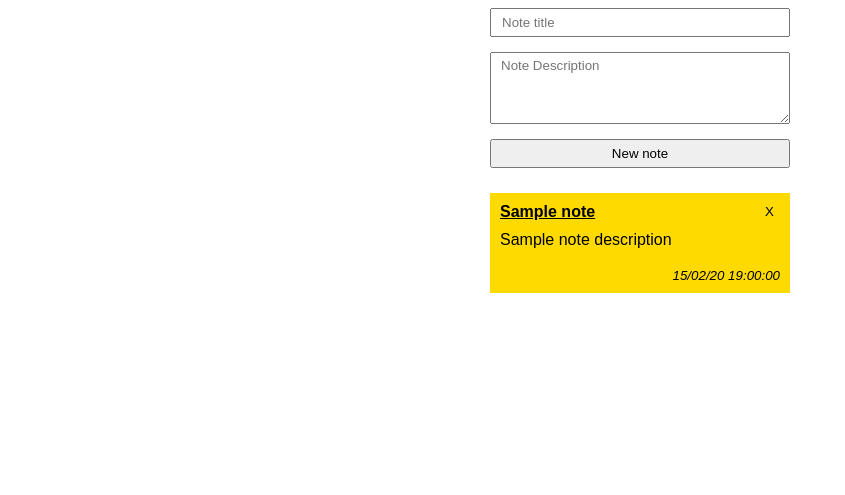
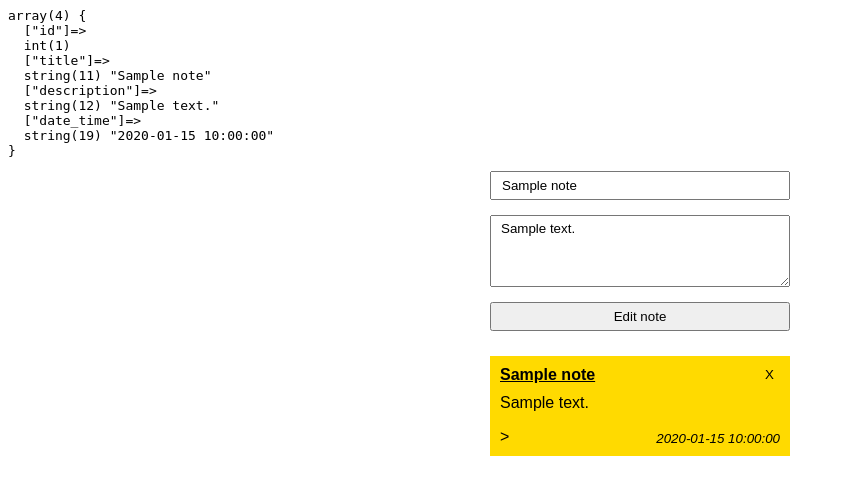
Before and after one commit to kivelofff/Codeholic-php, a PHP site: page /?id=1 in a window 1280 px wide. Shown: the top 495 px of the page, without its empty margins (0-845 px from the left). Run offline with PHP 8.4, Linux system fonts and the light colour scheme; tables that the repository leaves empty or names only in its code hold one stand-in row (values such as "Sample post").

Commit message:
complete mysql notes

```diff
--- /dev/null
+++ b/15_notes_with_mysql/Connection.php
@@ -0,0 +1,48 @@
+<?php
+
+class Connection
+{
+ public PDO $pdo;
+
+ public function __construct() {
+     $this->pdo = new PDO('mysql:server=localhost;dbname=notes','root','');
+     $this->pdo->setAttribute(PDO::ATTR_ERRMODE, PDO::ERRMODE_EXCEPTION);
+}
+
+public function getNotes() {
+     $statement = $this->pdo->prepare("SELECT * FROM notes ORDER BY date_time DESC");
+     $statement->execute();
+
+     return $statement->fetchAll(PDO::FETCH_ASSOC);
+}
+
+public function createNote($title, $description) {
+     $statement = $this->pdo->prepare("INSERT INTO notes (title,description,date_time) VALUES (:title, :description, :date_time)");
+     $statement->bindValue("title", $title);
+     $statement->bindValue("description", $description);
+     $statement->bindValue("date_time", date('Y-m-d H:i:s'));
+     return $statement->execute();
+}
+
+public function getById($id) {
+     $statement = $this->pdo->prepare("SELECT * FROM notes WHERE id=:id");
+     $statement->bindValue("id", $id);
+     $statement->execute();
+     return $statement->fetch(PDO::FETCH_ASSOC);
+}
+
+public function update($id, $title, $description) {
+     $statement = $this->pdo->prepare("UPDATE notes SET title=:title, description=:description, date_time=:date_time WHERE id=:id");
+     $statement->bindValue('id', $id);
+     $statement->bindValue('title', $title);
+     $statement->bindValue('description', $description);
+     $statement->bindValue('date_time', date('Y-m-d H:i:s'));
+     return $statement->execute();
+}
+
+    public function deleteById($id) {
+        $statement = $this->pdo->prepare("DELETE FROM notes WHERE id=:id");
+        $statement->bindValue("id", $id);
+        return  $statement->execute();
+    }
+}
--- /dev/null
+++ b/15_notes_with_mysql/delete.php
@@ -0,0 +1,6 @@
+<?php
+require_once('Connection.php');
+$connection = new Connection();
+$id = $_POST['id'];
+$connection->deleteById($id);
+header('Location: index.php');
--- a/15_notes_with_mysql/index.php
+++ b/15_notes_with_mysql/index.php
@@ -11,7 +11,32 @@
  * 6. return statement->fetchAll as associative error
  * 7. get notes
  * 8. using foreach make a list of it
+ * 9. create save.php :)
+ * 10. add addNote to connection php
+ * 11. require once connection in save.php
+ * 12. use addNote
+ * 13. make  title of note a link for same page with parameter id
+ * 14. get id from get
+ * 15. add function getbyid in connection
+ * 16. modify forms to make able to edit
+ * 17. handle update in create php
+ * 18. do delete button: as usual
  * */
+require_once ('Connection.php');
+$connection = new Connection();
+
+$notes = $connection->getNotes();
+
+$oldNote = ['id'=>'', 'title'=>'', 'description'=>''];
+if (isset($_GET['id'])) {
+    $id = $_GET['id'];
+    $oldNote = $connection->getById($id);
+}
+echo '<pre>';
+var_dump($oldNote);
+echo '</pre>';
+
+
 
 ?>
 
@@ -26,24 +51,33 @@
 </head>
 <body>
 <div>
-    <form class="new-note" action="create.php" method="post">
-        <input type="text" name="title" placeholder="Note title" autocomplete="off">
+    <form class="new-note" action="save.php" method="post">
+        <input type="hidden" name="id" value="<?php echo $oldNote['id']?>">
+        <input type="text" name="title" placeholder="Note title" autocomplete="off" value="<?php echo $oldNote['title'];?>">
         <textarea name="description" cols="30" rows="4"
-                  placeholder="Note Description"></textarea>
-        <button>New note</button>
+                  placeholder="Note Description"><?php echo $oldNote['description']?></textarea>
+        <button>
+        <?php echo ($oldNote['id']) ? 'Edit note' : 'Create note';?>
+        </button>
     </form>
+    <?php foreach ($notes as $note) : ?>
     <div class="notes">
+
         <div class="note">
             <div class="title">
-                <a href="">Sample note</a>
+                <a href="?id=<?php echo $note['id']?>"><?php echo $note['title']?></a>
             </div>
             <div class="description">
-                Sample note description
+                <?php echo $note['description']?>
             </div>
-            <small>15/02/20 19:00:00</small>
+            <small><?php echo $note['date_time']?></small>
+            <form action="delete.php" method="post">
+                <input type="hidden" name="id" value="<?php echo $note['id']?>">
             <button class="close">X</button>
+            </form>>
         </div>
     </div>
+    <?php endforeach;?>
 </div>
 </body>
 </html>
```
Also changed, not shown: 15_notes_with_mysql/save.php (added, +17 -0 lines).
